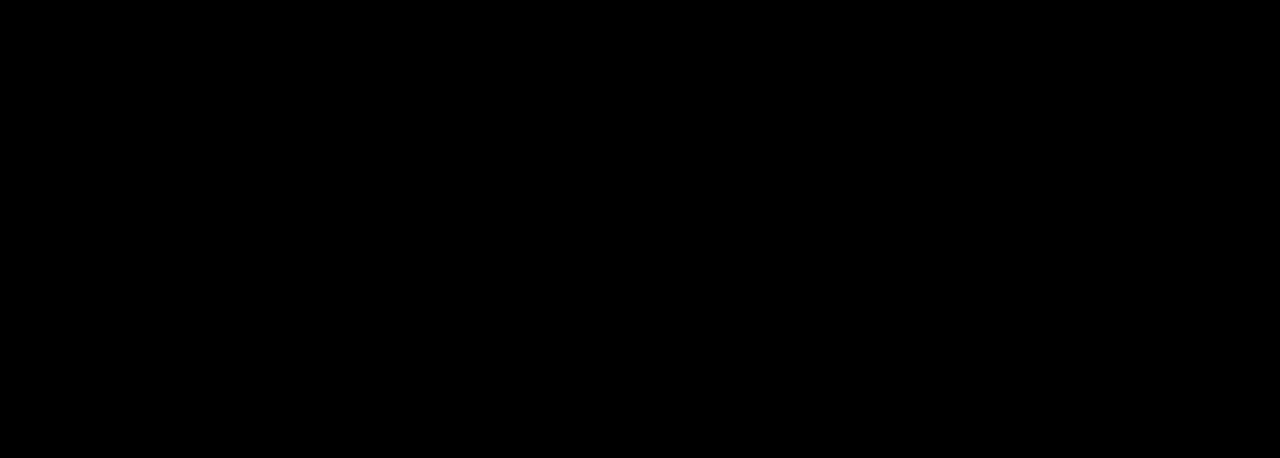
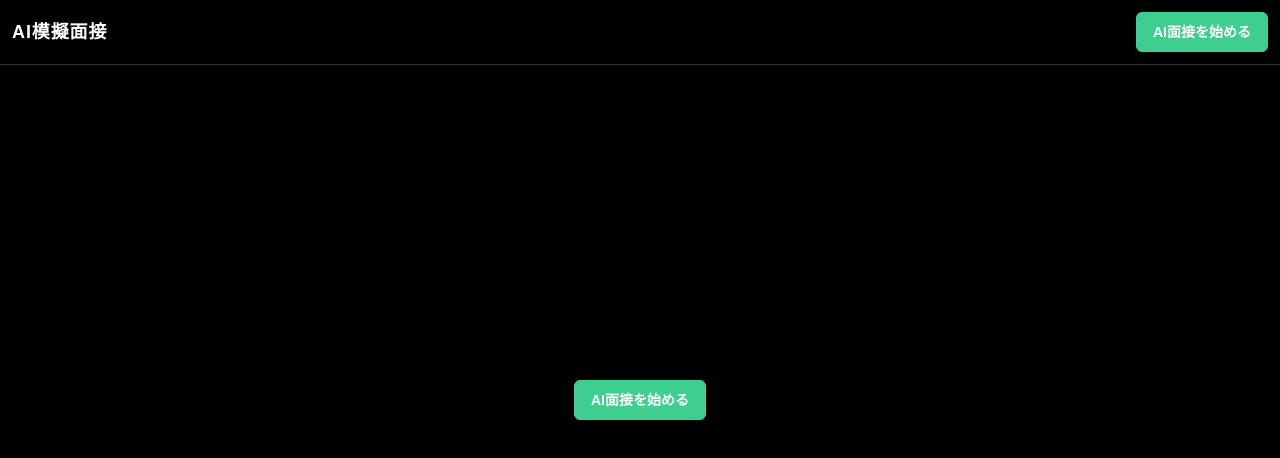
Before and after one commit to R1013-T/AI-Interview, a Next.js app: page / in a window 1280 px wide. Shown: the top 458 px of the page. Built offline with nearby package versions, Linux system fonts and the light colour scheme; a web font is replaced by a local one.

Commit message:
page: Create top page

```diff
--- a/src/app/layout.tsx
+++ b/src/app/layout.tsx
@@ -16,7 +16,7 @@
 }>) {
   return (
     <html lang="ja">
-      <body className={`${LINESeedJP.className} font-bold`} >{children}</body>
+      <body className={`${LINESeedJP.className} font-bold overflow-hidden`}>{children}</body>
     </html>
   )
 }
--- a/src/app/page.tsx
+++ b/src/app/page.tsx
@@ -1,3 +1,14 @@
+import AuthLink from "@/components/common/auth-link";
+import Logo from "@/components/common/logo";
+import TopHeader from "@/components/header";
+
 export default function Home() {
-  return <main></main>
+  return (
+    <main className="flex flex-col h-screen">
+      <TopHeader />
+      <article className="flex justify-center items-center p-3 h-full" >
+        <AuthLink />
+      </article>
+    </main>
+  )
 }
```
